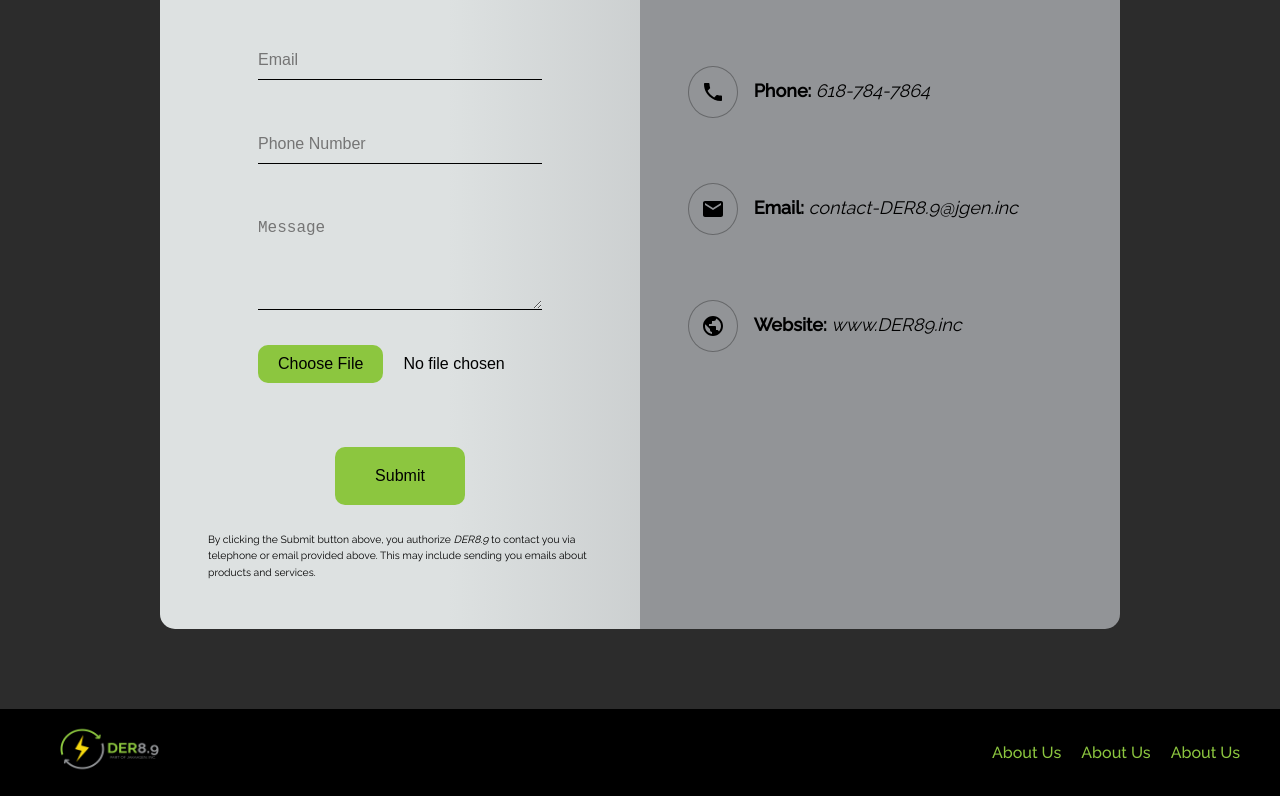
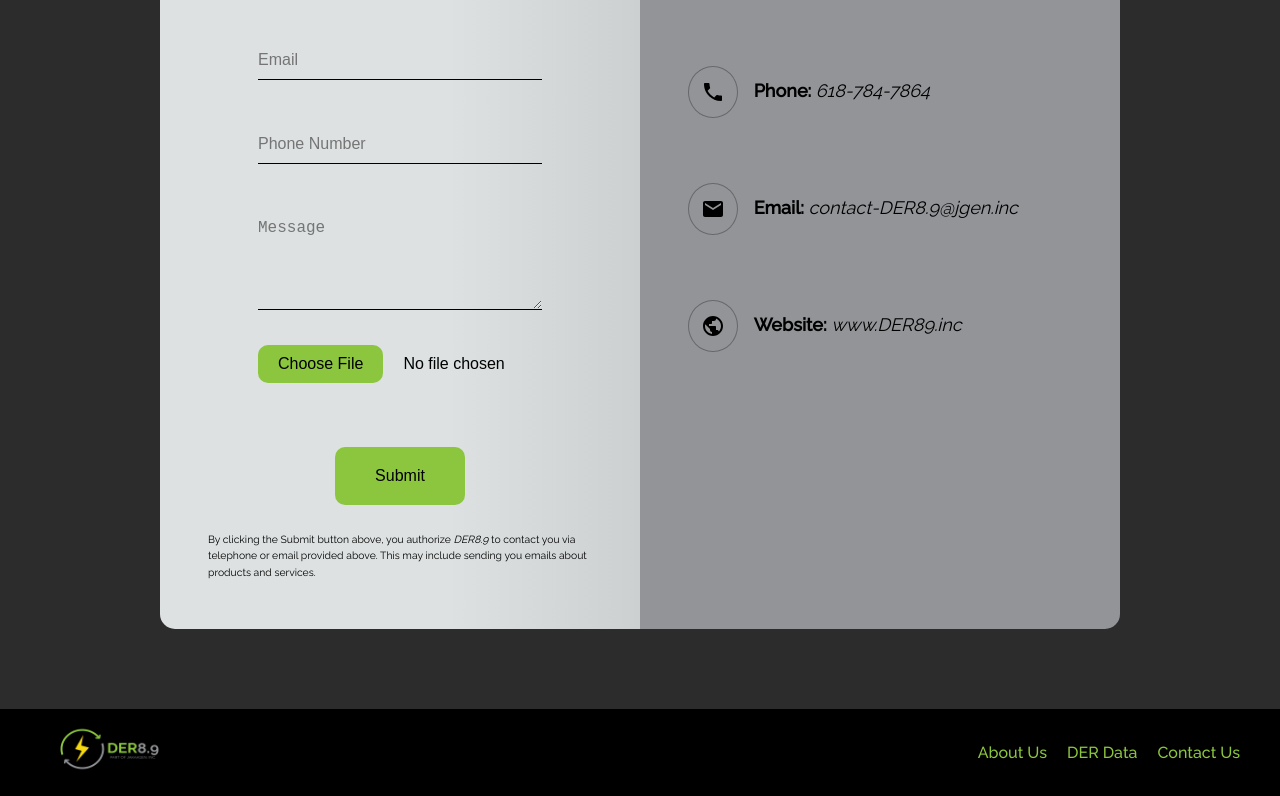
Before and after one commit to landoncrabtree/cyberforce2023, a React (Create React App) app in the folder frontend/: page / in a window 1280 px wide. Shown: the part 2952-3748 px from the top of the page. Built offline with nearby package versions, Linux system fonts and the light colour scheme.

Commit message:
fixed footer

```diff
--- a/frontend/src/components/Footer.js
+++ b/frontend/src/components/Footer.js
@@ -21,10 +21,10 @@ function Footer() {
             <a href="/#about">About Us</a>
             </li>
             <li>
-            <a href="der-data">About Us</a>
+            <a href="der-data">DER Data</a>
             </li>
             <li>
-            <a href="/#contact">About Us</a>
+            <a href="/#contact">Contact Us</a>
             </li>
           </ul>
         </div>
```
